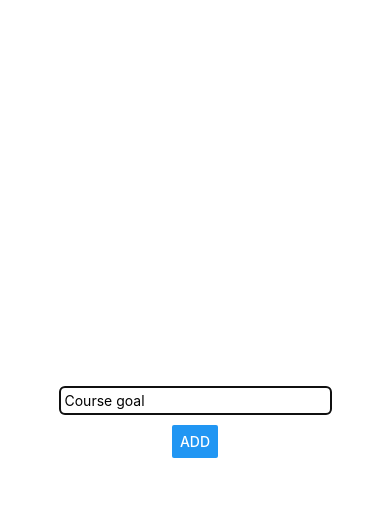
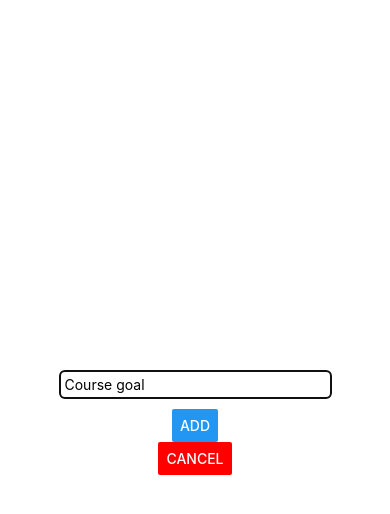
Before and after one commit to jeriko123/nativeapp, a React Native app: screen / in a window 390 px wide. Both pictures are taken after a click on the button "ADD NEW GOAL". Shown: the top 514 px of the page. Built offline with nearby package versions, Linux system fonts and the light colour scheme.

Commit message:
cancel button

```diff
--- a/App.js
+++ b/App.js
@@ -1,5 +1,5 @@
 import React, { useState } from 'react';
-import { StyleSheet, Text, View, Button, TextInput, ScrollView, FlatList} from 'react-native';
+import { StyleSheet, Text, View, Button, TextInput, ScrollView, FlatList } from 'react-native';
 import * as R from 'ramda';
 import GoalItem from './components/GoalItem';
 import GoalInput from './components/GoalInput';
@@ -11,7 +11,7 @@ export default function App() {
   const [isAddMode, setIsAddMode] = useState(false);
 
   const onPressAdd = goalItem => {
-    setGoals(R.append({key: Math.random().toString(), value: goalItem}, goals));
+    setGoals(R.append({ key: Math.random().toString(), value: goalItem }, goals));
     setIsAddMode(false);
   }
 
@@ -22,13 +22,17 @@ export default function App() {
     )
   }
 
+  const onCancelHandler = () => {
+    setIsAddMode(false);
+  }
+
   return (
     <View style={styles.screen}>
-      <Button title="Add new Goal" onPress={() => setIsAddMode(true)}/>
-      <GoalInput onPress={onPressAdd} visible={isAddMode} />
+      <Button title="Add new Goal" onPress={() => setIsAddMode(true)} />
+      <GoalInput onPress={onPressAdd} visible={isAddMode} onCancel={onCancelHandler} />
       <FlatList data={goals}
-        renderItem={itemData =><GoalItem onDelete={onRemoveHandler} item={itemData.item} />}
-        />
+        renderItem={itemData => <GoalItem onDelete={onRemoveHandler} item={itemData.item} />}
+      />
     </View>
   );
 }
--- a/components/GoalInput.js
+++ b/components/GoalInput.js
@@ -9,6 +9,11 @@ const GoalInput = props => {
         setEnteredGoal(enteredText);
     };
 
+    const onAddHandler = () => {
+        props.onPress(enteredGoal);
+        setEnteredGoal('');
+    };
+
     return (
         <Modal visible={props.visible} animationType="slide">
             <View style={styles.viewInputArea}>
@@ -18,7 +23,8 @@ const GoalInput = props => {
                     onChangeText={onChangeInput}
                     value={enteredGoal}
                 />
-                <Button title="add" onPress={props.onPress.bind(this, enteredGoal)} />
+                <Button title="add" onPress={onAddHandler} />
+                <Button title="CANCEL" color="red" onPress={props.onCancel} />
             </View>
         </Modal>
     )
```
